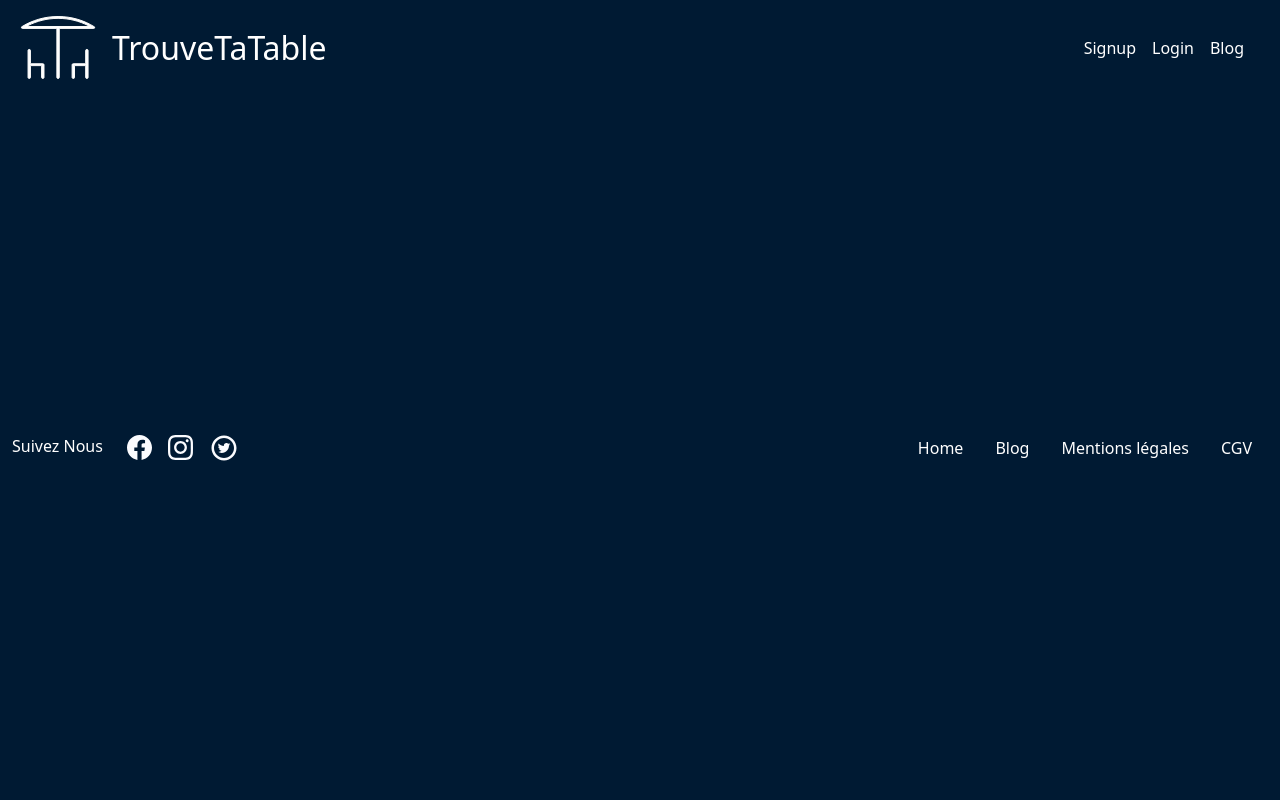
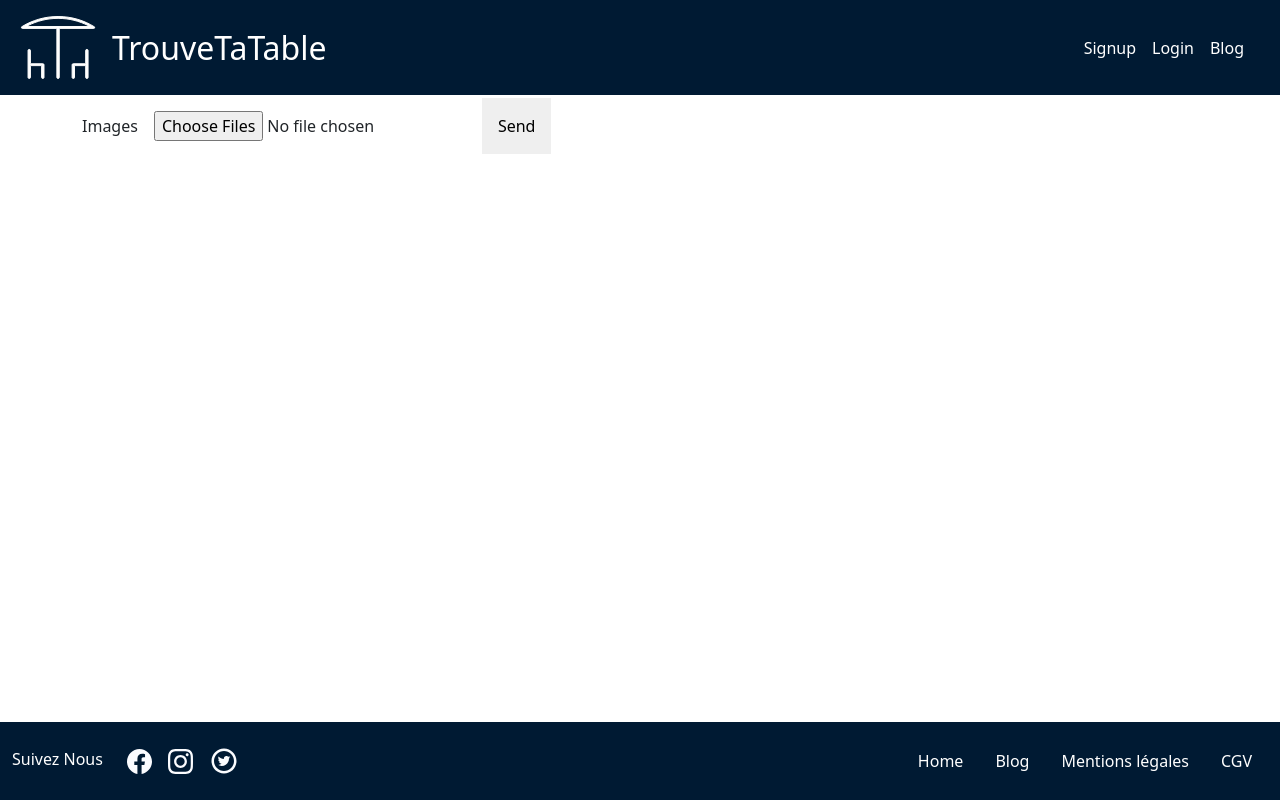
Before and after one commit to chendanet/frontend_trouvetatabe, a React (Create React App) app: page /venues in a window 1280 px wide. Built offline with nearby package versions, Linux system fonts and the light colour scheme.

Commit message:
modifiy venue route and fetch route for veues create

```diff
--- a/src/components/App/index.jsx
+++ b/src/components/App/index.jsx
@@ -28,7 +28,7 @@ const App = () => {
             <Route path="/register">
               <SignUp />
             </Route>
-            <Route path="/api/venues">
+            <Route path="/venues">
               <CreateVenue />
             </Route>
           </Switch>
--- a/src/pages/CreateVenue/index.jsx
+++ b/src/pages/CreateVenue/index.jsx
@@ -5,14 +5,14 @@ const handleSubmit = (e) => {
   e.preventDefault();
   const data = new FormData(e.target);
 
-      fetch(`http://localhost:3001/api/venues`, { //a ne pas oublier de changer l'url par une variable !
+  fetch(`http://localhost:3000/api/venues`, {
     method: "post",
     body: data
-      })      // pas de content type pour gérer multiple type de fichier
+  })
     .then(response => {
-          if(response.ok){
+      if (response.ok) {
         console.log('Ok ça marche bro !');
-          }else (alert('Erreur !'));
+      } else (alert('Erreur !'));
     })
     .catch(error => console.log('error', error));
 }
```
Lines whose indentation alone changed are shown as unchanged.
